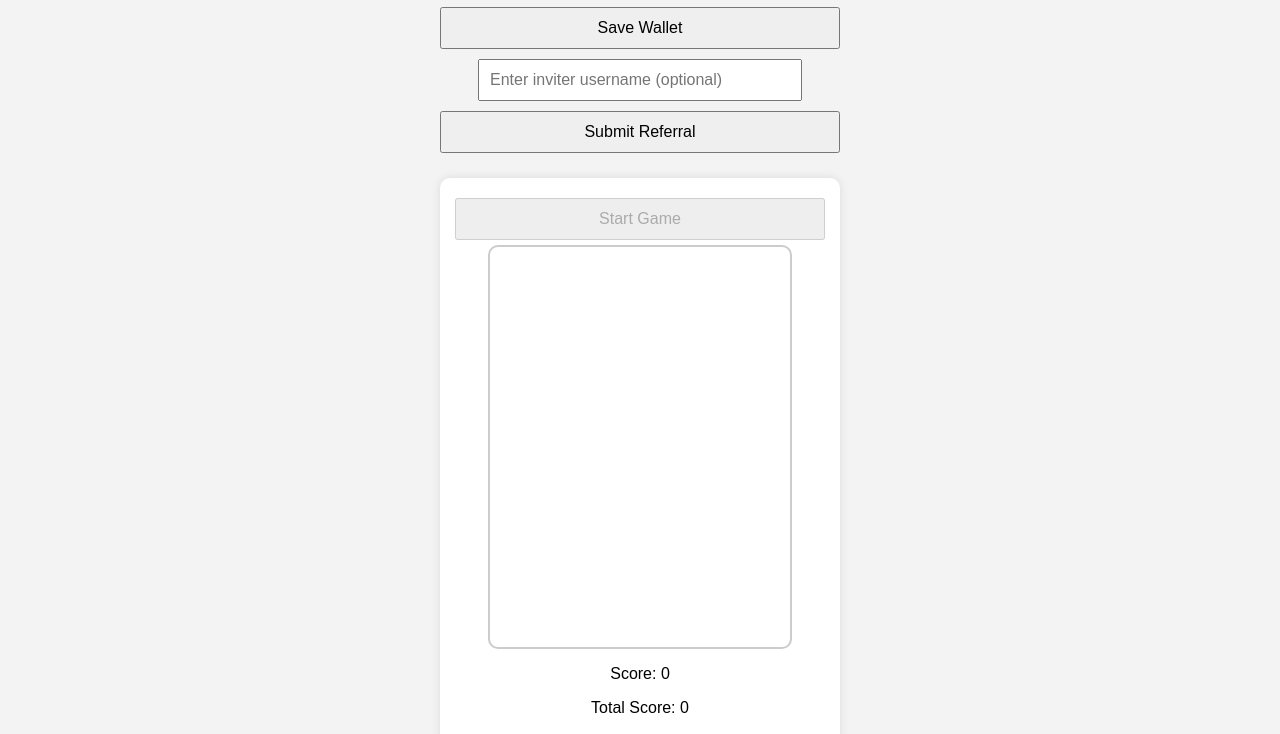
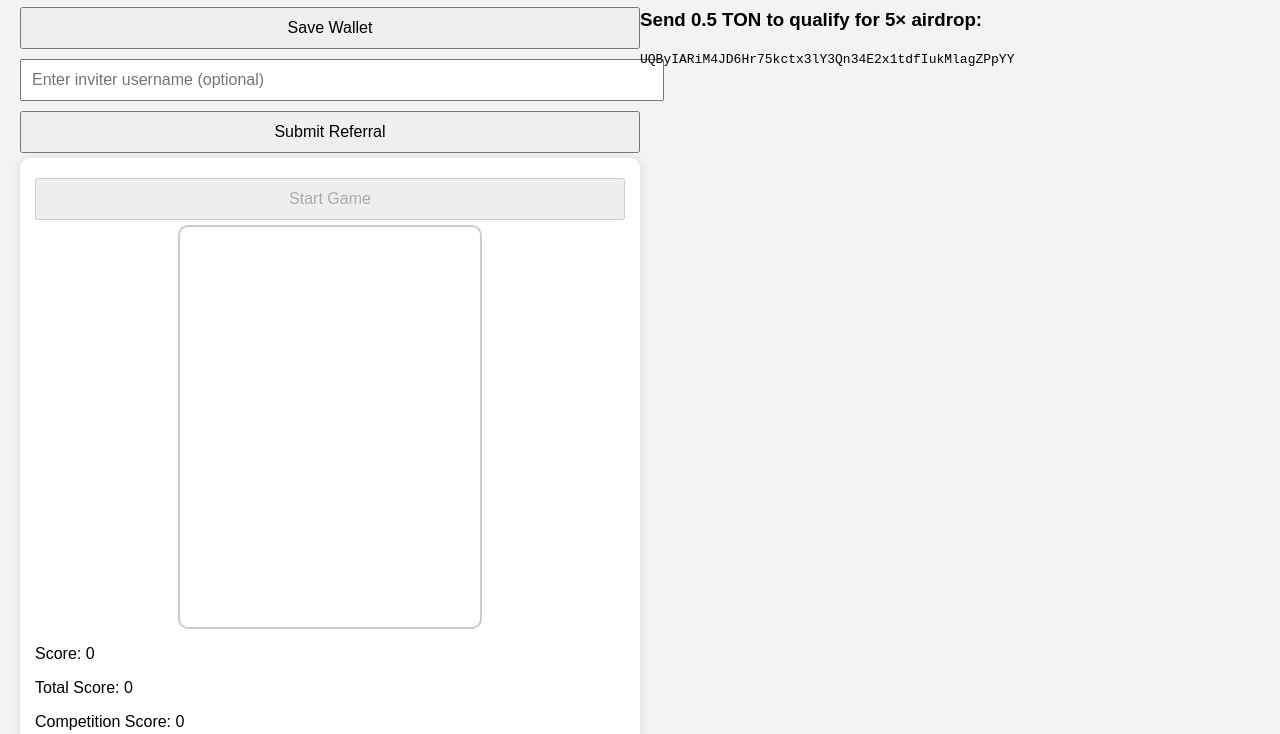
Before and after one commit to Yoruba4/TonDropGame, a plain HTML site: page index.html in a window 1280 px wide. Shown: the part 150-884 px from the top of the page. Drawn offline with Linux system fonts and the light colour scheme; a script that the page names is missing.

Commit message:
Update style.css

```diff
--- a/style.css
+++ b/style.css
@@ -1,57 +1,51 @@
 body {
   font-family: sans-serif;
-  text-align: center;
-  background: #f0f8ff;
   margin: 0;
   padding: 0;
-  overflow: hidden;
-  touch-action: none;
+  background-color: #f3f3f3;
 }
 
 .container {
-  max-width: 400px;
-  margin: auto;
-  padding: 10px;
+  display: flex;
+  flex-direction: row;
+  flex-wrap: wrap;
+  justify-content: space-between;
+  padding: 20px;
+}
+
+.left-panel, .right-panel {
+  flex: 1 1 45%;
+  min-width: 300px;
+  margin-bottom: 20px;
 }
 
 .game-area {
-  margin-top: 20px;
+  background: white;
+  padding: 15px;
+  border-radius: 10px;
+  box-shadow: 0 0 10px rgba(0,0,0,0.1);
 }
 
 canvas {
-  border: 2px solid #333;
-  background-color: #fff;
-  user-select: none;
-  touch-action: none;
-  -webkit-user-drag: none;
-  -webkit-touch-callout: none;
-  image-rendering: pixelated;
-  max-width: 100%;
-  height: auto;
+  display: block;
+  margin: 0 auto;
+  border: 2px solid #ccc;
+  border-radius: 10px;
+  background: #ffffff;
 }
 
-input {
-  padding: 8px;
-  margin: 5px;
-  width: 80%;
-  max-width: 300px;
+input, button {
+  margin: 5px 0;
+  padding: 10px;
+  width: 100%;
+  font-size: 16px;
 }
 
-button {
-  padding: 8px 15px;
-  margin: 5px;
-  cursor: pointer;
+ul {
+  list-style: none;
+  padding-left: 0;
 }
 
-.leaderboard {
-  margin-top: 20px;
-  background: #fff;
-  padding: 10px;
-  border-radius: 8px;
-  box-shadow: 0 0 10px rgba(0,0,0,0.1);
+li {
+  margin: 5px 0;
 }
-
-ul#leaderboardList {
-  list-style: none;
-  padding: 0;
-}
```
